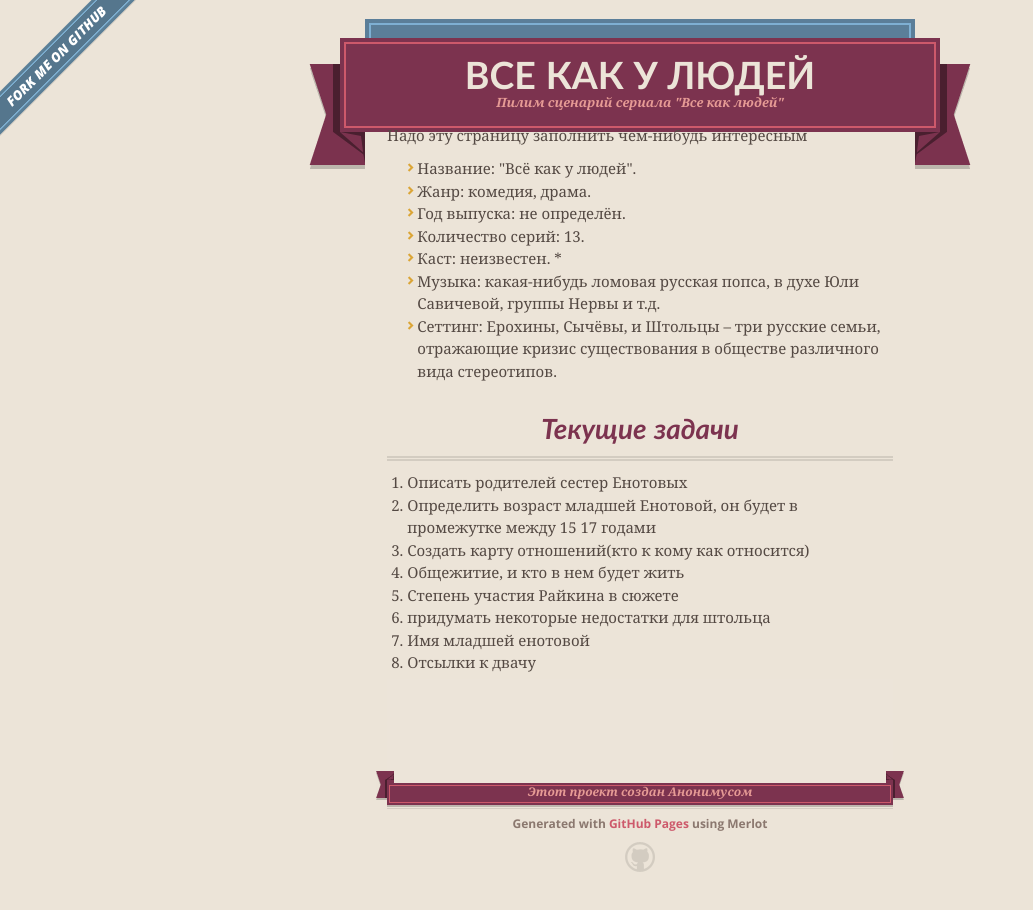
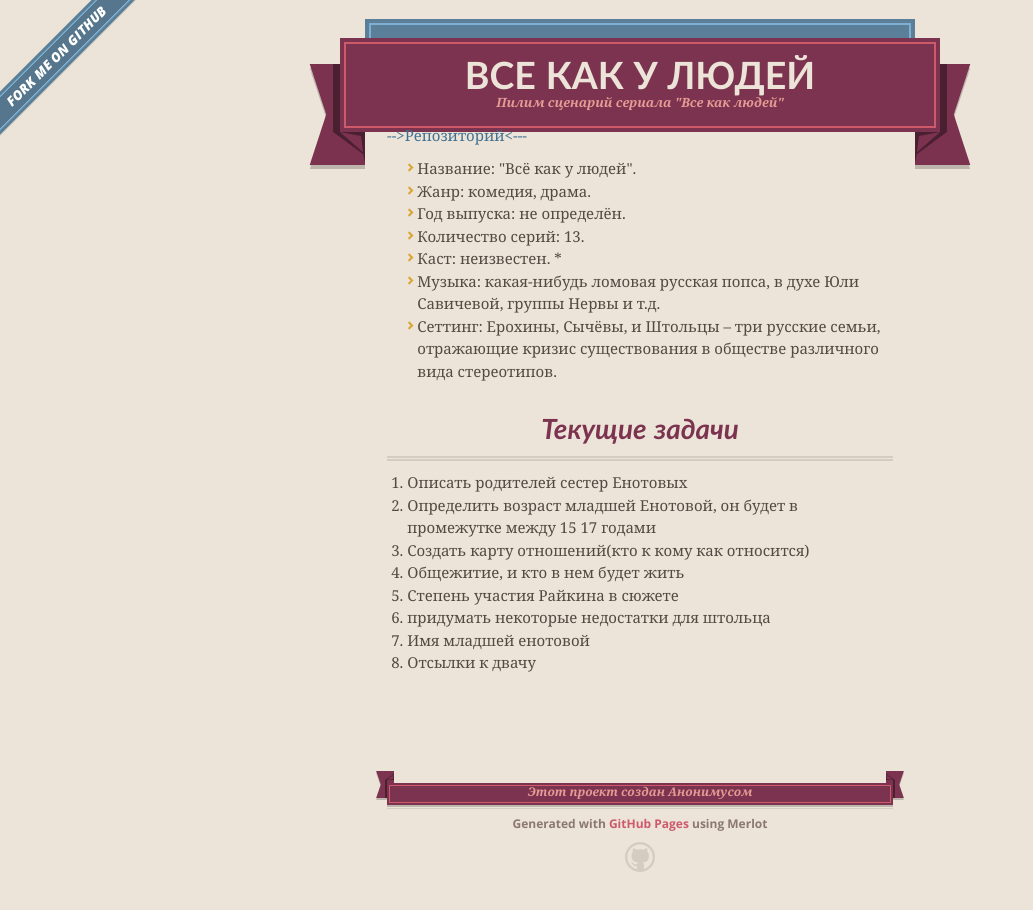
Before and after one commit to anon1334/vsekakuludei, a plain HTML site: page index.html in a window 1280 px wide. Shown: the whole page, without its empty margins (0-1033 px from the left). Drawn offline with nearby package versions, Linux system fonts and the light colour scheme.

Commit message:
Update index.html

```diff
--- a/index.html
+++ b/index.html
@@ -43,7 +43,7 @@
       <section id="main_content">
 
 
-<p>Надо эту страницу заполнить чем-нибудь интересным</p>
+<p><a href="https://github.com/anon1334/vsekakuludei">-->Репозиторий&lt;---</a></p>
 <b>
 <ul>
 <li>Название: "Всё как у людей".</li>
```
